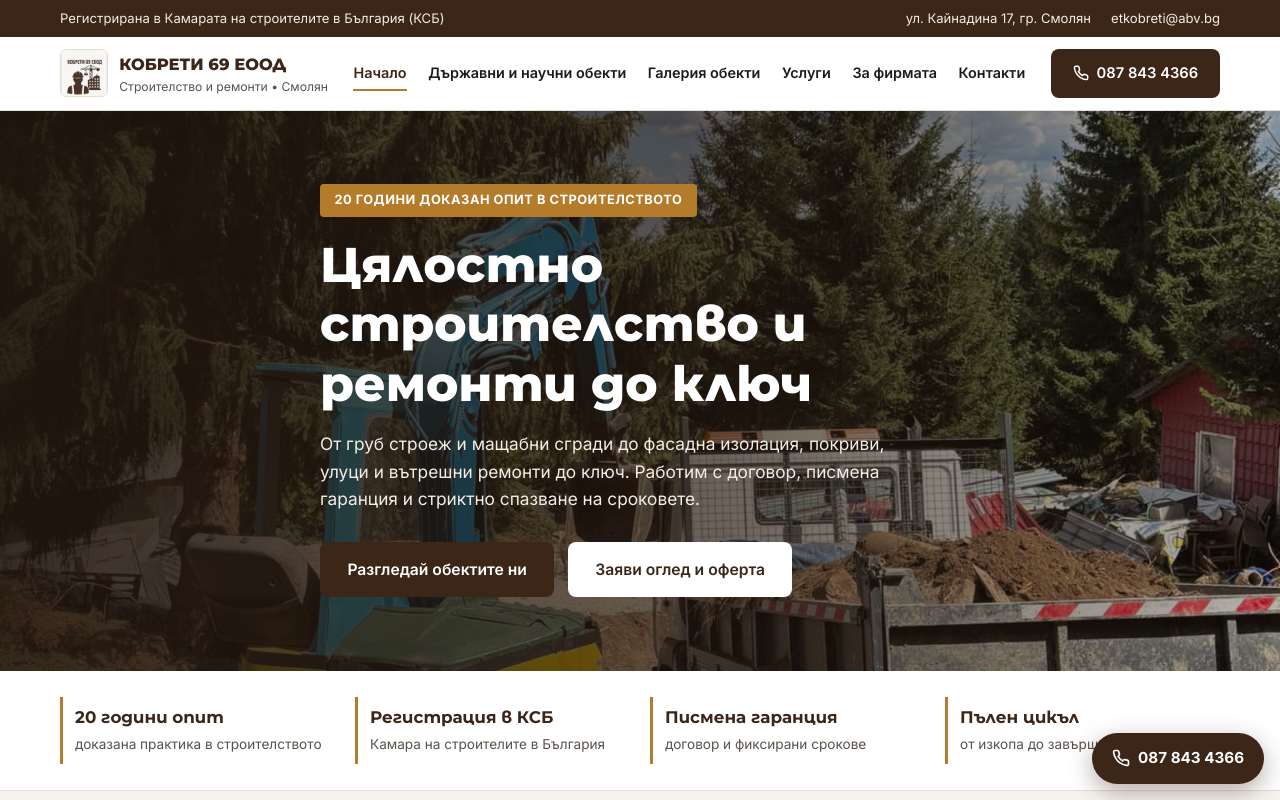
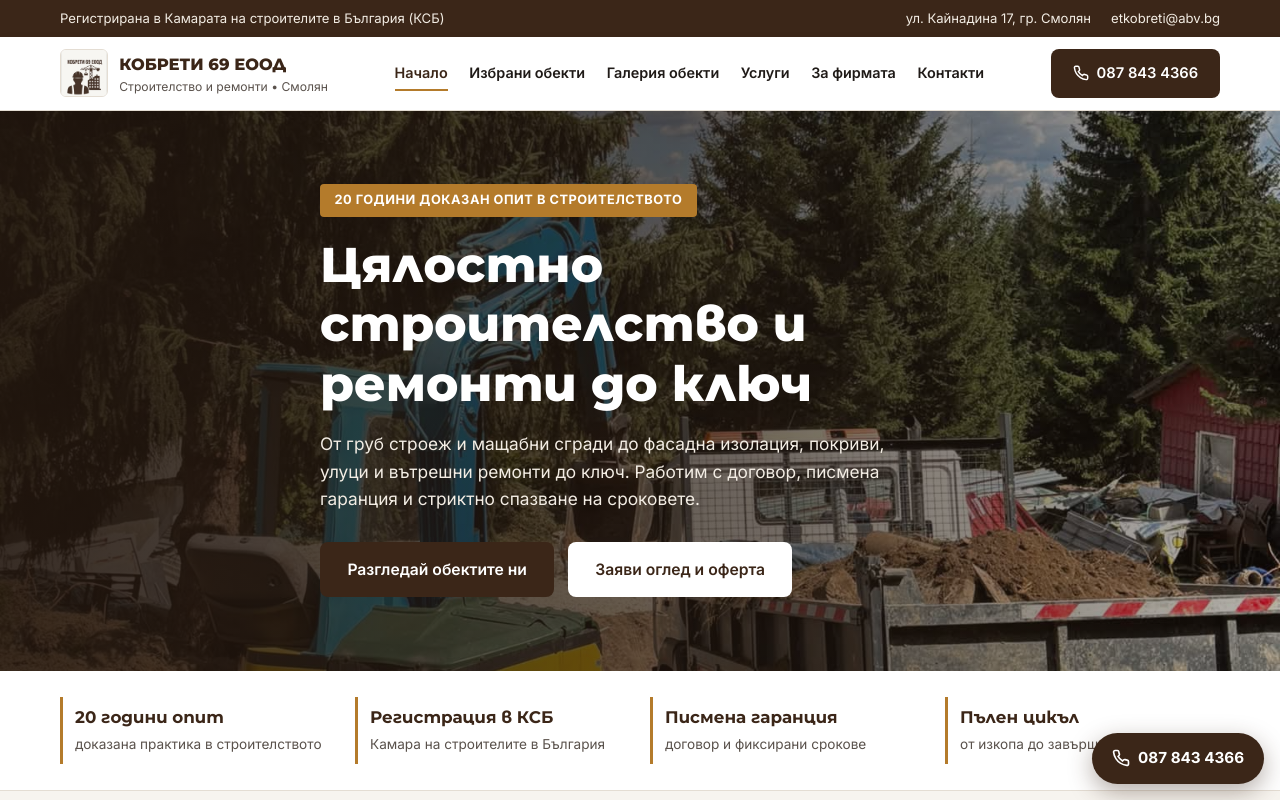
Before and after one commit to GeorgePachedjiev/kobreti69-construction-site, a plain HTML site: page index.html in a window 1280 px wide. Shown: the top 800 px of the page. Drawn offline with Linux system fonts and the light colour scheme.

Commit message:
Change navigation link text from 'Държавни и научни обекти' to 'Избрани обекти'

```diff
--- a/index.html
+++ b/index.html
@@ -162,7 +162,7 @@
 
       <nav class="main-nav" id="mainNav" aria-label="Основна навигация">
         <a href="#nachalo" class="nav-link active">Начало</a>
-        <a href="#znakov-opit" class="nav-link">Държавни и научни обекти</a>
+        <a href="#znakov-opit" class="nav-link">Избрани обекти</a>
         <a href="#obekti" class="nav-link">Галерия обекти</a>
         <a href="#uslugi" class="nav-link">Услуги</a>
         <a href="#za-firmata" class="nav-link">За фирмата</a>
```
